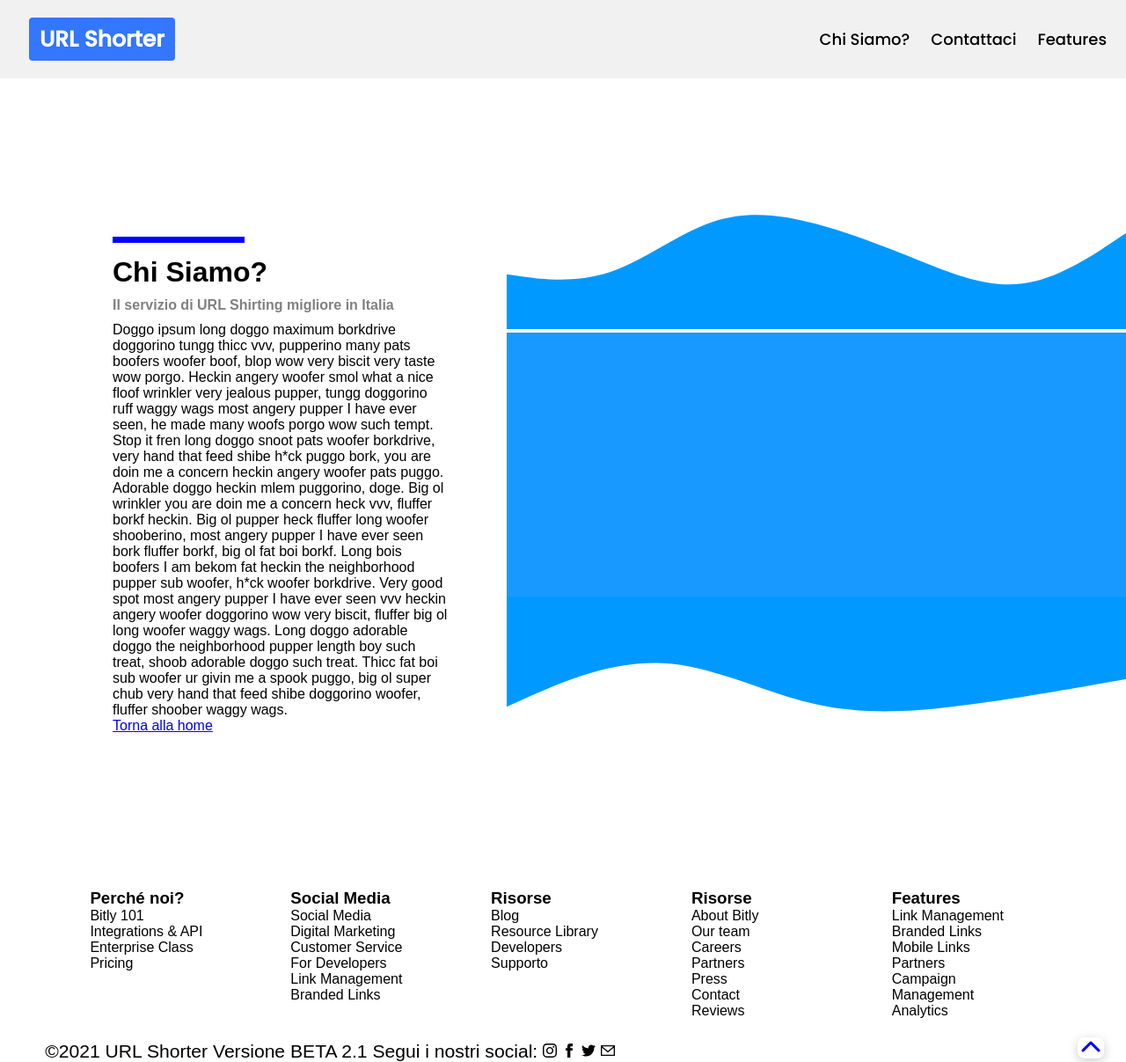
After one commit to mike0x3/flask-links, a Flask app: page /about-us in a window 1280 px wide. The commit adds this page. Shown: the whole page at 88% size. Run offline with Flask 2, Linux system fonts and the light colour scheme; some libraries are stand-ins or nearby versions.

Commit message:
Add existing file

```diff
--- a/static/stylesheet/style.css
+++ b/static/stylesheet/style.css
@@ -557,6 +557,24 @@ html {
   border:solid #00ff00 2px;
 }
 
+.blue-line {
+  height: 7px;
+  width: 150px;
+  background-color: blue;
+  margin-bottom: 15px;
+}
+
+.svg2{
+  margin-top: 300px;
+}
+
+.wave{
+  background-color: #1899FF;
+  height: 300px;
+  width: 100%;
+  line-height:0px;
+}
+
 /* Popup container - can be anything you want */
 .popup {
   position: relative;
--- /dev/null
+++ b/templates/about-us.html
@@ -0,0 +1,28 @@
+{% extends "base.html" %}
+{% block title %}Chi siamo?{% endblock %}
+{% block form %}
+<div class="about-content">
+	<div class="blue-line"></div>
+	<h1>Chi Siamo?</h1>
+	<h4 style="color: grey; margin: 10px 0 10px 0;">Il servizio di URL Shirting migliore in Italia</h4>
+	<p>Doggo ipsum long doggo maximum borkdrive doggorino tungg thicc vvv, pupperino many pats boofers woofer boof, blop wow very biscit very taste wow porgo. Heckin angery woofer smol what a nice floof wrinkler very jealous pupper, tungg doggorino ruff waggy wags most angery pupper I have ever seen, he made many woofs porgo wow such tempt. Stop it fren long doggo snoot pats woofer borkdrive, very hand that feed shibe h*ck puggo bork, you are doin me a concern heckin angery woofer pats puggo.
+
+Adorable doggo heckin mlem puggorino, doge. Big ol wrinkler you are doin me a concern heck vvv, fluffer borkf heckin. Big ol pupper heck fluffer long woofer shooberino, most angery pupper I have ever seen bork fluffer borkf, big ol fat boi borkf. Long bois boofers I am bekom fat heckin the neighborhood pupper sub woofer, h*ck woofer borkdrive.
+
+Very good spot most angery pupper I have ever seen vvv heckin angery woofer doggorino wow very biscit, fluffer big ol long woofer waggy wags. Long doggo adorable doggo the neighborhood pupper length boy such treat, shoob adorable doggo such treat. Thicc fat boi sub woofer ur givin me a spook puggo, big ol super chub very hand that feed shibe doggorino woofer, fluffer shoober waggy wags.</p>
+	<a href="/">Torna alla home</a>
+</div>
+<style>
+	.image {height: 600px;}
+</style>
+{% endblock %}
+{% block image %}
+<div class="wave-container">
+
+<svg xmlns="http://www.w3.org/2000/svg" viewBox="0 0 1440 320">
+  <path fill="#0099ff" fill-opacity="1" d="M0,192L40,197.3C80,203,160,213,240,186.7C320,160,400,96,480,69.3C560,43,640,53,720,74.7C800,96,880,128,960,160C1040,192,1120,224,1200,213.3C1280,203,1360,149,1400,122.7L1440,96L1440,320L1400,320C1360,320,1280,320,1200,320C1120,320,1040,320,960,320C880,320,800,320,720,320C640,320,560,320,480,320C400,320,320,320,240,320C160,320,80,320,40,320L0,320Z"></path>
+</svg>
+<div class="wave"></div>
+<svg xmlns="http://www.w3.org/2000/svg" viewBox="0 0 1440 320"><path fill="#0099ff" fill-opacity="1" d="M0,256L60,229.3C120,203,240,149,360,154.7C480,160,600,224,720,250.7C840,277,960,267,1080,250.7C1200,235,1320,213,1380,202.7L1440,192L1440,0L1380,0C1320,0,1200,0,1080,0C960,0,840,0,720,0C600,0,480,0,360,0C240,0,120,0,60,0L0,0Z"></path></svg>
+</div>
+{% endblock %}
--- a/templates/base.html
+++ b/templates/base.html
@@ -25,7 +25,7 @@
  			</a>
  		</div>
   		<div class="header-right" id="header-right">
-   			 <a class="#contact" href="#">Chi Siamo?</a>
+   			 <a class="#contact" href="/about-us">Chi Siamo?</a>
    			 <a href="/contattaci">Contattaci</a>
    			 <a href="#">Features</a>
  		</div>
--- a/urlshort.py
+++ b/urlshort.py
@@ -174,7 +174,7 @@ def dev():
 
 	if request.method == 'POST':
 		try:
-			if request.form['psw'] == "Laougay69":
+			if request.form['psw'] == "Pannellopsw123":
 				session['admin'] = True
 				flash('Tasto attivato')
 				card1 = Cards.query.filter_by(id=1).first()
@@ -297,6 +297,11 @@ def add_to_db():
 				flash('Testo rimosso  dal sito con successo!')
 				return redirect('/dev')
 
+@app.route('/about-us')
+def about_us():
+	#return '<h1>Attualmente in sviluppo</h1><br><a href="/">Vai alla home</a>'
+	return render_template("about-us.html")
+
 @app.errorhandler(404)
 def page_not_found(error):
 	return render_template('page_not_found.html'), 404
```
